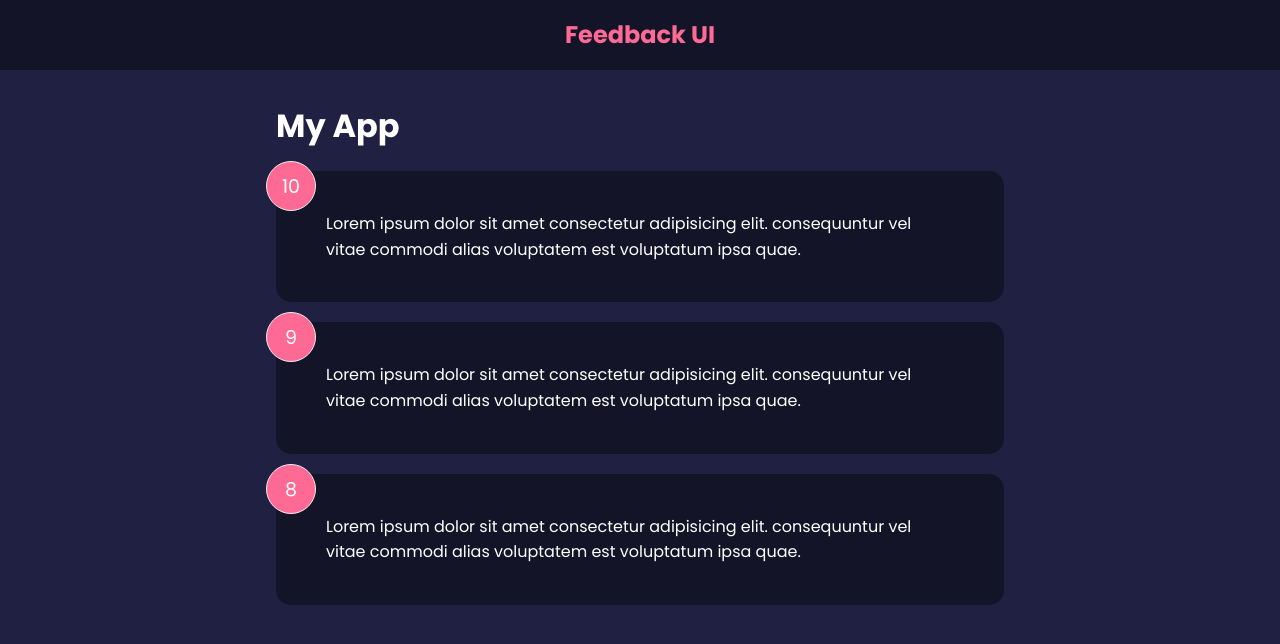
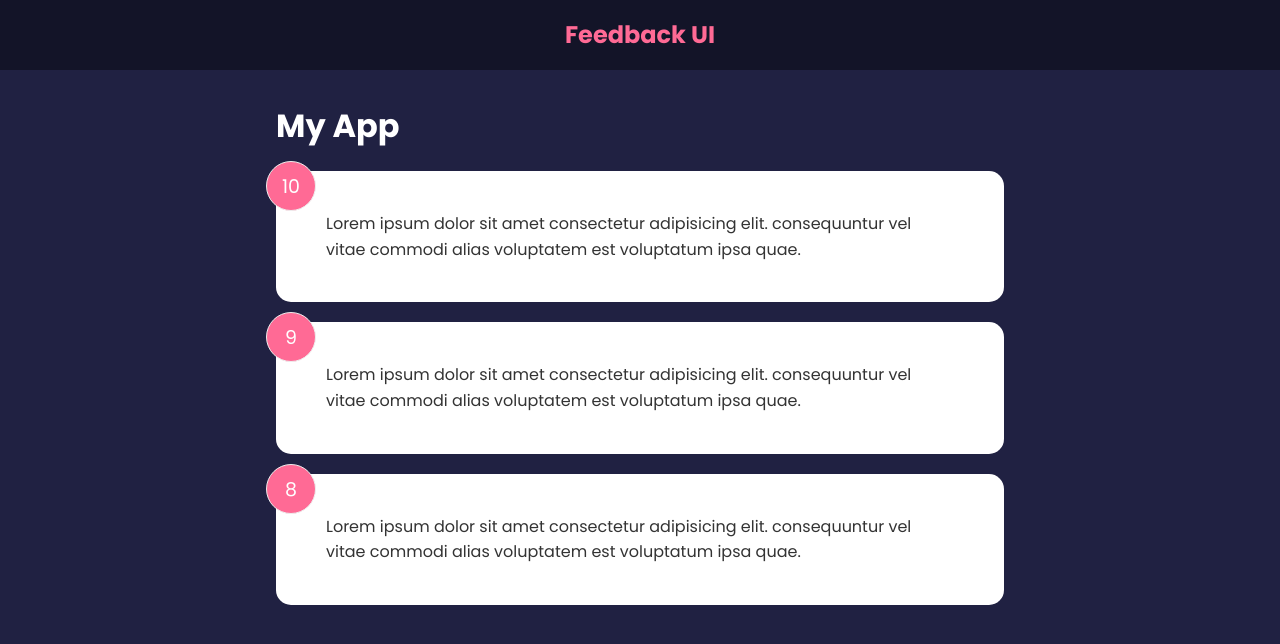
Before and after one commit to willbowdler/FeedBack-Application-UDTut, a React (Create React App) app: page / in a window 1280 px wide. Shown: the top 644 px of the page. Built offline with nearby package versions, Linux system fonts and the light colour scheme.

Commit message:
Creating card component and adding more prop types

```diff
--- a/src/components/FeedbackItem.jsx
+++ b/src/components/FeedbackItem.jsx
@@ -1,12 +1,17 @@
+import PropTypes from 'prop-types'
 import Card from './shared/Card'
 
 function FeedbackItem({ item }) {
   return (
-    <Card reverse={true}>
+    <Card>
       <div className="num-display">{item.rating}</div>
       <div className="text-display">{item.text}</div>
     </Card>
   )
 }
 
+FeedbackItem.propTypes = {
+  item: PropTypes.object.isRequired
+}
+
 export default FeedbackItem
--- a/src/components/shared/Card.jsx
+++ b/src/components/shared/Card.jsx
@@ -1,7 +1,18 @@
+import PropTypes from 'prop-types'
+
 function Card({children, reverse}) {
   return (
     <div className={`card ${reverse && 'reverse'}`}>{children}</div>
   )
 }
 
+Card.defaultProps = {
+  reverse: false,
+}
+
+Card.ropTypes = {
+  children: PropTypes.node.isRequired,
+  reverse: PropTypes.bool
+}
+
 export default Card
```
Also changed, not shown: src/components/FeedbackList.jsx (+11 -0 lines).
